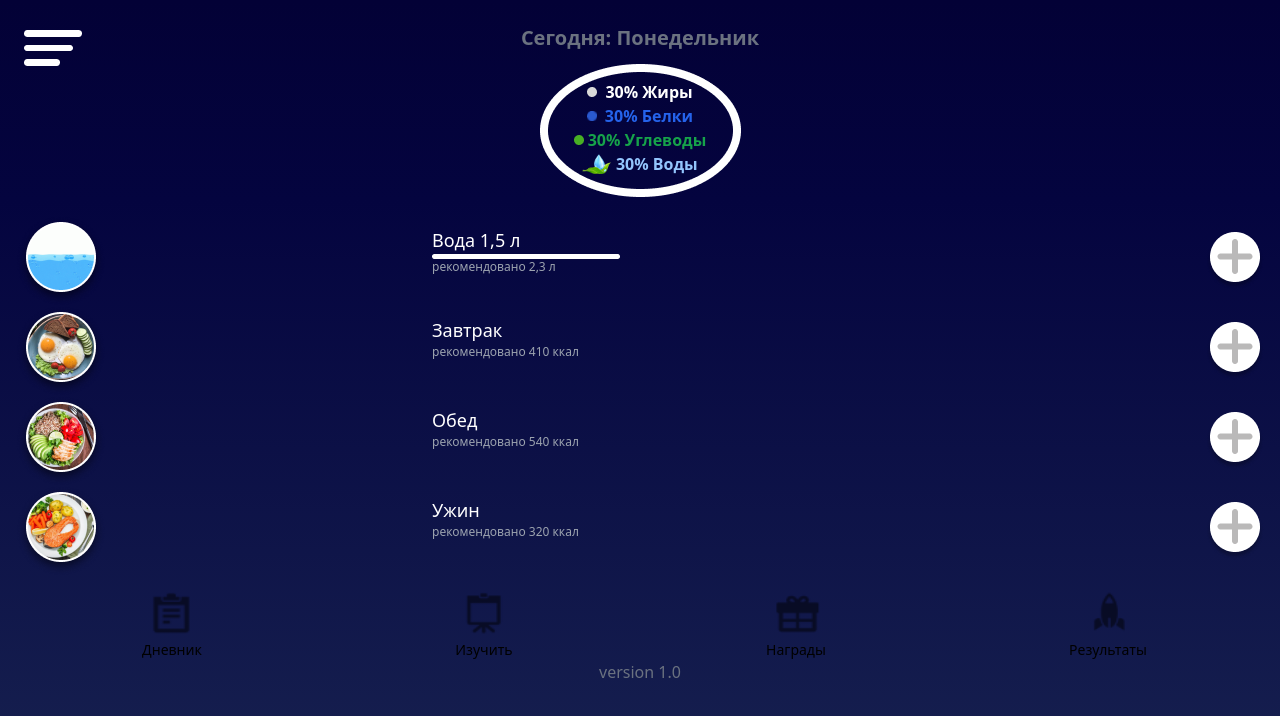
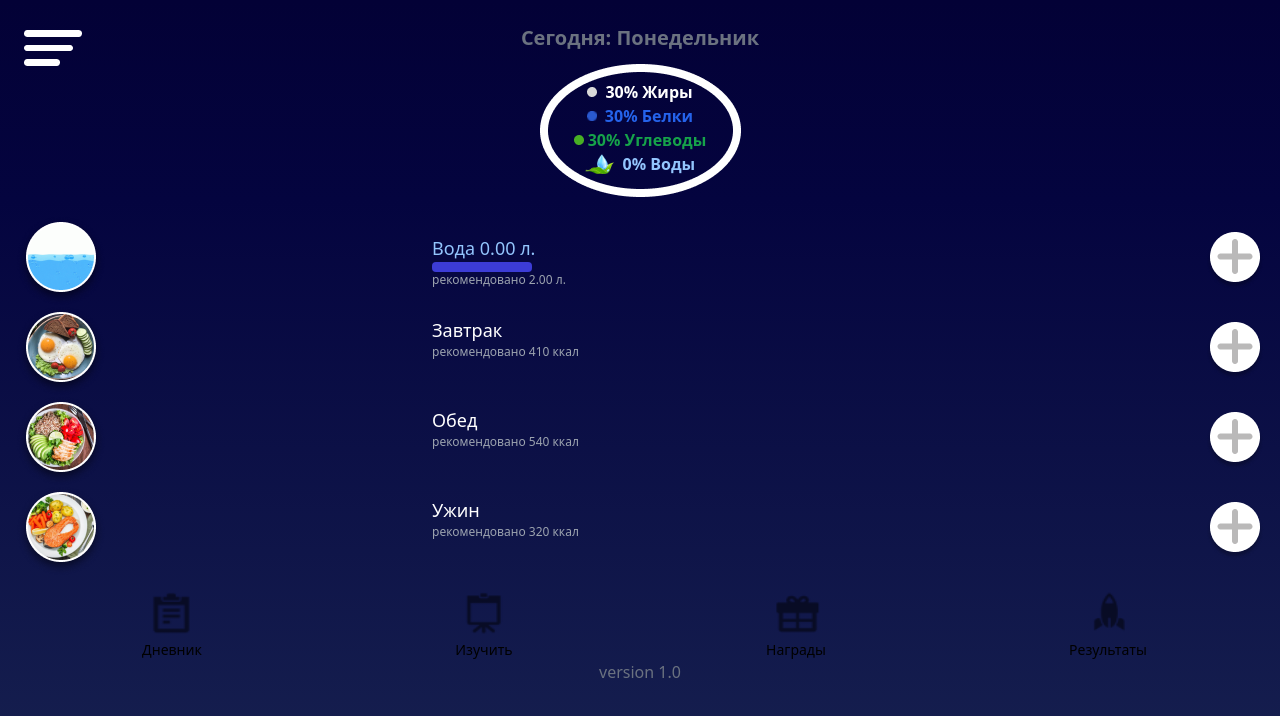
Before and after one commit to Goodwin126/tg-mini-app-mark2, a Vue app: page / in a window 1280 px wide. Shown: the top 716 px of the page. Built offline with nearby package versions, Linux system fonts and the light colour scheme.

Commit message:
new_version

```diff
--- a/package.json
+++ b/package.json
@@ -25,6 +25,7 @@
     "eslint-plugin-vue": "^9.23.0",
     "postcss": "^8.4.38",
     "prettier": "^3.2.5",
+    "sass": "^1.77.6",
     "tailwindcss": "^3.4.3",
     "vite": "^5.3.1"
   }
--- a/src/App.vue
+++ b/src/App.vue
@@ -9,7 +9,7 @@ const waterStore = useWaterStore()
   <div class="flex-col">
     <Header />
     <div class="place-content-center mt-10 touch-none select-none m-4">
-      <transition mode="out-in">
+      <transition name="fade" mode="out-in">
         <router-view></router-view>
       </transition>
       <div class="flex w-full h-10 place-content-center text-gray-500">version 1.0</div>
@@ -17,21 +17,13 @@ const waterStore = useWaterStore()
   </div>
 </template>
 
-<!-- Удалить или закомментировать следующую секцию стилей -->
-<!--
 <style>
-.slide-up-enter-active,
-.slide-up-leave-active {
-  transition: transform 0.6s ease, opacity 0.6s ease;
+.fade-enter-active,
+.fade-leave-active {
+  transition: opacity 0.5s ease;
 }
-.slide-up-enter,
-.slide-up-leave-to {
-  transform: translateY(100%);
-  opacity: 0;
-}
-.slide-up-leave-active {
-  transform: translateY(-100%);
+.fade-enter,
+.fade-leave-to {
   opacity: 0;
 }
 </style>
--->
--- a/src/components/Header.vue
+++ b/src/components/Header.vue
@@ -1,5 +1,14 @@
 <script setup>
-import { ref } from 'vue'
+import { ref, computed } from 'vue'
+
+import { useWaterStore } from '../store/store'
+
+const waterStore = useWaterStore()
+// Вычисляем процент выпитой воды от нормы на человека
+const waterPercentage = computed(() => {
+  const percentage = (waterStore.count / waterStore.normPerPerson) * 100
+  return Math.round(percentage)
+})
 
 // Получаем текущую дату
 const date = new Date()
@@ -43,7 +52,7 @@ const today = ref(daysOfWeek[date.getDay()])
             </div>
             <div class="flex m-auto hover:cursor-pointer transition transform hover:scale-105">
               <img class="w-5.5 h-5 m-auto mr-1" src="/water.png" />
-              <p class="flexml-1 text-blue-300 font-bold">30% Воды</p>
+              <p class="flex ml-1 text-blue-300 font-bold">{{ waterPercentage }}% Воды</p>
             </div>
           </div>
         </div>
--- a/src/components/Menu.vue
+++ b/src/components/Menu.vue
@@ -1,5 +1,9 @@
 <script setup>
-import { ref } from 'vue'
+import { ref, computed } from 'vue'
+import { useWaterStore } from '../store/store'
+import ProgressBar from '@/components/ProgressBar.vue'
+
+const waterStore = useWaterStore()
 
 const isShrunk = ref({})
 
@@ -9,16 +13,30 @@ const shrinkButton = (buttonId) => {
     isShrunk.value[buttonId] = false
   }, 100) // Задержка для анимации (в миллисекундах)
 }
+
+const waterConsumedLiters = computed(() => {
+  return (waterStore.count / 1000).toFixed(2) // Делим на 1000 для перевода в литры и округляем до двух знаков после запятой
+})
+
+const waterPercentage = computed(() => {
+  return ((waterStore.count / waterStore.normPerPerson) * 100).toFixed(2)
+})
 </script>
 
 <template>
   <div class="flex flex-col">
     <div class="flex grid grid-cols-3">
       <img class="flex-justify-left m-auto ml-0" src="/Ellipse 3.png" />
-      <div class="flex flex-col m-auto mt-2.5 ml-0">
-        <p class="text-lg text-white overflow-auto">Вода 1,5 л</p>
-        <img class="m-auto ml-0" src="/Runner_4.png" />
-        <p class="text-xs text-gray-400 overflow-auto">рекомендовано 2,3 л</p>
+      <div class="m-auto ml-0">
+        <p class="text-lg text-blue-300 overflow-auto">Вода {{ waterConsumedLiters }} л.</p>
+        <!-- Прогресс-бар -->
+        <div class="m-0 p-0">
+          <ProgressBar maxWeight="100px" waterPercentage :persent="waterPercentage" />
+        </div>
+
+        <p class="text-xs text-gray-400 overflow-auto mt-0">
+          рекомендовано {{ (waterStore.normPerPerson / 1000).toFixed(2) }} л.
+        </p>
       </div>
       <router-link to="/water" class="m-auto mr-0">
         <img
@@ -35,7 +53,6 @@ const shrinkButton = (buttonId) => {
         <p class="text-lg text-white">Завтрак</p>
         <p class="text-xs text-gray-400">рекомендовано 410 ккал</p>
       </div>
-
       <router-link to="/eating" class="m-auto mr-0">
         <img
           src="/Button.png"
@@ -57,7 +74,7 @@ const shrinkButton = (buttonId) => {
         @click="shrinkButton('Button_3')"
         class="m-auto hover:cursor-pointer mr-0"
       />
-      <img class="flex-justify-left m-auto ml-0" src="/Ellipse 5.png" />
+      <img class="flex-justify-left м-auto ml-0" src="/Ellipse 5.png" />
       <div class="flex flex-col mt-2.5">
         <p class="text-lg text-white">Ужин</p>
         <p class="text-xs text-gray-400">рекомендовано 320 ккал</p>
@@ -94,7 +111,7 @@ const shrinkButton = (buttonId) => {
       @click="shrinkButton('awards')"
     >
       <img class="m-auto w-14 h-14" src="/awards.png" />
-      <p class="m-auto text-sm font-italic text-black">Награды</p>
+      <p class="м-auto text-sm font-italic text-black">Награды</p>
     </div>
     <div
       class="m-auto flex flex-col"
@@ -107,7 +124,7 @@ const shrinkButton = (buttonId) => {
   </div>
 </template>
 
-<style>
+<style lang="scss">
 .shrunk {
   transform: scale(0.9);
   transition: transform 0.1s ease;
--- /dev/null
+++ b/src/components/ProgressBar.vue
@@ -0,0 +1,48 @@
+<script setup>
+const props = defineProps({
+  maxWeight: {
+    type: String,
+    default: '300px'
+  },
+  persent: {
+    type: Number,
+    required: true
+  }
+})
+</script>
+
+<template>
+  <div class="progress-container" :style="[{ 'max-width': maxWeight }]">
+    <div class="progress">
+      <div class="progress-bar" :style="[{ width: `${persent}%` }]"></div>
+    </div>
+  </div>
+</template>
+
+<style lang="scss" scoped>
+/* Стили для прогресс-бара */
+.progress {
+  height: 10px;
+  border-radius: 4px;
+  background: rgb(60, 60, 214);
+  &-container {
+    margin-bottom: 0px;
+    overflow: hidden;
+  }
+  &-bar {
+    background: #000;
+    height: 100%;
+    border-radius: 4px;
+    background: #93c5fd;
+    transition: 0.5s;
+  }
+  &-percent {
+    display: block;
+    text-align: center;
+    color: rgb(63, 63, 133);
+    font-weight: bold;
+    font-size: 17px;
+    margin-bottom: 10px;
+  }
+}
+</style>
--- a/src/components/Water.vue
+++ b/src/components/Water.vue
@@ -8,7 +8,6 @@ const isShrunk = ref({})
 
 const handleButtonClick = (amount, buttonId) => {
   waterStore.increment(amount)
-  console.log(waterStore.count)
 
   isShrunk.value[buttonId] = true
   setTimeout(() => {
@@ -21,7 +20,7 @@ const handleButtonClick = (amount, buttonId) => {
   <div class="flex flex-col mt-5">
     <div class="flex place-content-center gap-1">
       <p class="text-2xl text-white">Вода: {{ waterStore.count }}/</p>
-      <p class="text-2xl font-bold text-blue-900">2.5 л Норма</p>
+      <p class="text-2xl font-bold text-blue-900">{{ waterStore.normPerPerson }} л. Норма</p>
     </div>
     <div class="grid grid-cols-4 place-content-center bg-white mt-5 rounded-xl">
       <router-link to="/inputwater">
--- a/src/store/store.js
+++ b/src/store/store.js
@@ -2,11 +2,17 @@ import { defineStore } from 'pinia'
 
 export const useWaterStore = defineStore('water', {
   state: () => ({
-    count: 0
+    count: 0, // Количество выпитой воды
+    normPerPerson: 2000 // Норма на человека (примерное значение)
   }),
   actions: {
     increment(amount) {
       this.count += amount
+    },
+
+    // Установить норму на человека
+    setNormPerPerson(norm) {
+      this.normPerPerson = norm
     }
   }
 })
```
Also changed, not shown: 1 other file (tests, documents, lock files or other folders).
